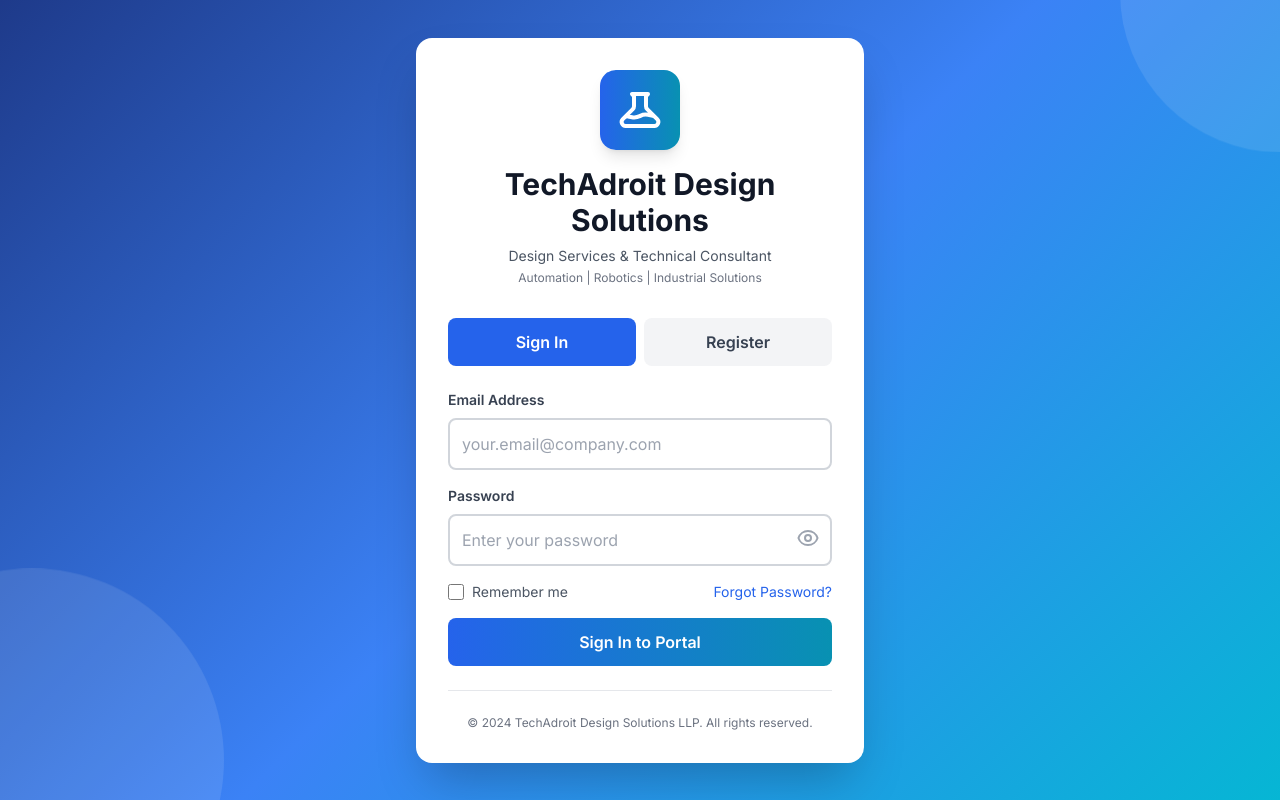
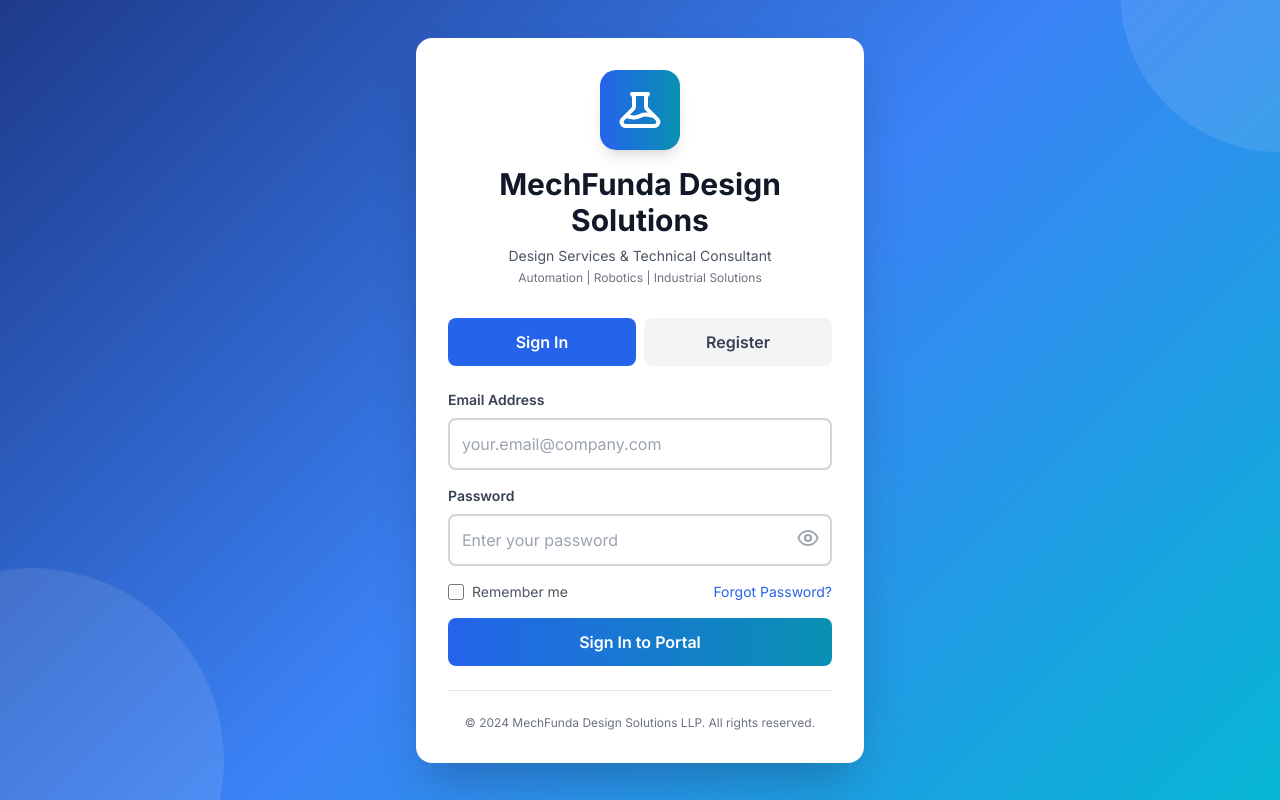
Before and after one commit to surve325/cust-prod, a plain HTML site: page index.html in a window 1280 px wide. Drawn offline with nearby package versions, Linux system fonts and the light colour scheme.

Commit message:
Update index.html

```diff
--- a/index.html
+++ b/index.html
@@ -3,7 +3,7 @@
 <head>
     <meta charset="UTF-8">
     <meta name="viewport" content="width=device-width, initial-scale=1.0">
-    <title>TechAdroit Design Solutions LLP - Customer Portal</title>
+    <title>MechFunda Design Solutions LLP - Customer Portal</title>
     <script src="https://cdn.tailwindcss.com"></script>
     <link href="https://fonts.googleapis.com/css2?family=Inter:wght@300;400;500;600;700;800&display=swap" rel="stylesheet">
     <style>
@@ -39,7 +39,7 @@
                         <path stroke-linecap="round" stroke-linejoin="round" stroke-width="2" d="M19.428 15.428a2 2 0 00-1.022-.547l-2.387-.477a6 6 0 00-3.86.517l-.318.158a6 6 0 01-3.86.517L6.05 15.21a2 2 0 00-1.806.547M8 4h8l-1 1v5.172a2 2 0 00.586 1.414l5 5c1.26 1.26.367 3.414-1.415 3.414H4.828c-1.782 0-2.674-2.154-1.414-3.414l5-5A2 2 0 009 10.172V5L8 4z"></path>
                     </svg>
                 </div>
-                <h1 class="text-3xl font-bold text-gray-900 mb-2">TechAdroit Design Solutions</h1>
+                <h1 class="text-3xl font-bold text-gray-900 mb-2">MechFunda Design Solutions</h1>
                 <p class="text-sm text-gray-600 mb-1">Design Services & Technical Consultant</p>
                 <p class="text-xs text-gray-500">Automation | Robotics | Industrial Solutions</p>
             </div>
@@ -228,7 +228,7 @@
             </form>
 
             <div class="mt-6 pt-6 border-t text-center">
-                <p class="text-xs text-gray-500">© 2024 TechAdroit Design Solutions LLP. All rights reserved.</p>
+                <p class="text-xs text-gray-500">© 2024 MechFunda Design Solutions LLP. All rights reserved.</p>
             </div>
         </div>
     </div>
@@ -266,7 +266,7 @@
                             </svg>
                         </div>
                         <div>
-                            <h1 class="text-xl font-bold text-gray-900">TechAdroit Design Solutions</h1>
+                            <h1 class="text-xl font-bold text-gray-900">MechFunda Design Solutions</h1>
                             <p class="text-xs text-gray-500">Industrial Automation & Solutions</p>
                         </div>
                     </div>
@@ -498,7 +498,7 @@
                 </button>
 
                 <p class="text-xs text-center text-gray-500">
-                    🔒 Secure payment powered by TechAdroit Design Solutions LLP
+                    🔒 Secure payment powered by MechFunda Design Solutions LLP
                 </p>
             </div>
         </div>
```
